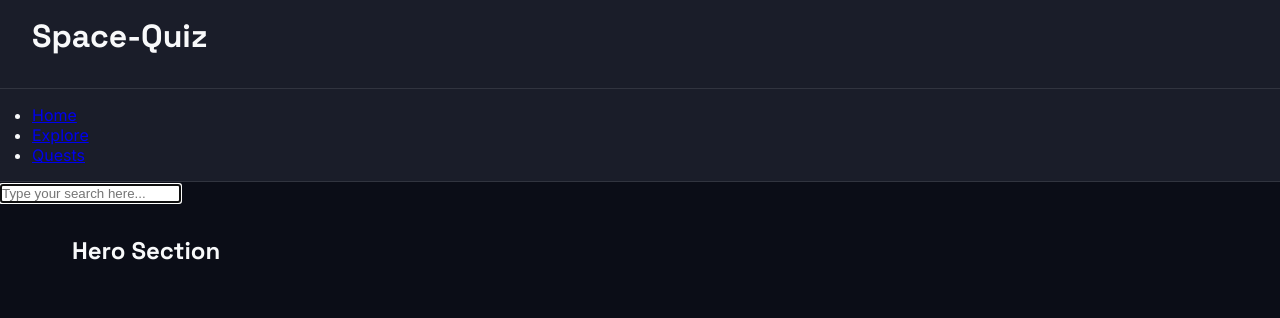
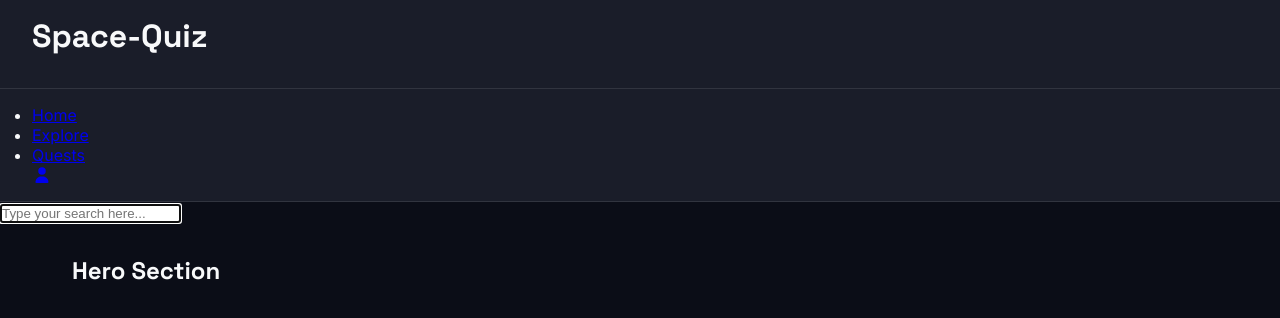
Before and after one commit to Yrla137/Frontendramverk-Grupp-Kunskapskontroll-2, a React (Vite) app: page / in a window 1280 px wide. Shown: the top 318 px of the page. Built offline with nearby package versions, Linux system fonts and the light colour scheme.

Commit message:
Fixing NavBar

```diff
--- a/src/App.jsx
+++ b/src/App.jsx
@@ -13,7 +13,7 @@ import PlanetDetail from "./pages/exploration/PlanetDetail";
 import Quiz from "./pages/exploration/Quiz";
 import Leaderboard from "./pages/exploration/Leaderboard";
 
-import NavBar from "./components/homepage/NavBar";
+import NavBar from "./components/NavBar";
 import SearchBar from "./components/search/SearchBar";
 import SearchResults from "./components/search/SearchResults";
 
--- /dev/null
+++ b/src/components/NavBar.jsx
@@ -0,0 +1,49 @@
+import { NavLink } from "react-router-dom";
+
+import { FontAwesomeIcon } from "@fortawesome/react-fontawesome";
+import { faUser } from "@fortawesome/free-solid-svg-icons";
+
+const NavBar = () => {
+  // import props isLoggedIn and currentUser
+
+  // Auth/user state will likely later come from Context,
+  // global auth state or backend authentication instead of props.
+
+  // May be replaced by if (!currentUser) return; inside the function later on when we have real user data,
+  // but for now it serves the purpose of showing the profile icon for both logged in and logged out users, and navigating to either the profile page or login page when clicked.
+
+  return (
+    <nav className="main-nav">
+      <ul className="nav-list">
+        <li className="nav-item">
+          <NavLink to="/" className="nav-link">
+            Home
+          </NavLink>
+        </li>
+        <li className="nav-item">
+          <NavLink to="/explore" className="nav-link">
+            Explore
+          </NavLink>
+        </li>
+        <li className="nav-item">
+          <NavLink to="/quests" className="nav-link">
+            Quests
+          </NavLink>
+        </li>
+      </ul>
+
+      <NavLink
+        // to={
+        // isLoggedIn && currentUser?.id
+        //   ? `/profile/${currentUser.id}`
+        //   : "/profile"
+        // }
+        // aria-label={isLoggedIn ? "Open profile" : "Go to login"}
+      >
+        <FontAwesomeIcon icon={faUser} />
+      </NavLink>
+    </nav>
+  );
+};
+
+export default NavBar;
--- a/src/components/homepage/NavBar.jsx
+++ /dev/null
@@ -1,18 +0,0 @@
-import {NavLink} from "react-router-dom";
-
-
-const NavBar = () => {
-
-
-  return (
-    <nav className="main-nav">
-        <ul className="nav-list">
-          <li className="nav-item"><NavLink to="/" className="nav-link">Home</NavLink></li>
-          <li className="nav-item"><NavLink to="/explore" className="nav-link">Explore</NavLink></li>
-          <li className="nav-item"><NavLink to="/quests" className="nav-link">Quests</NavLink></li>
-        </ul>
-    </nav>
-  )
-}
-
-export default NavBar
```
